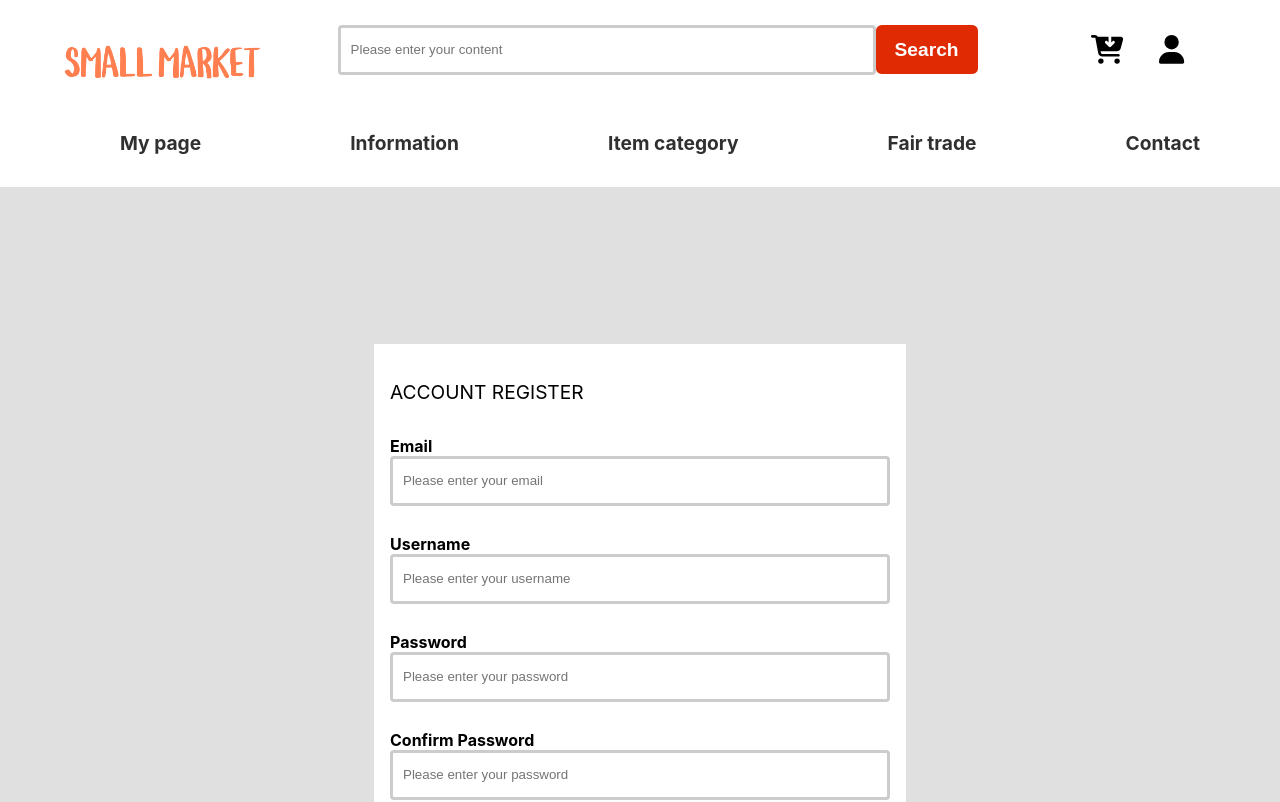
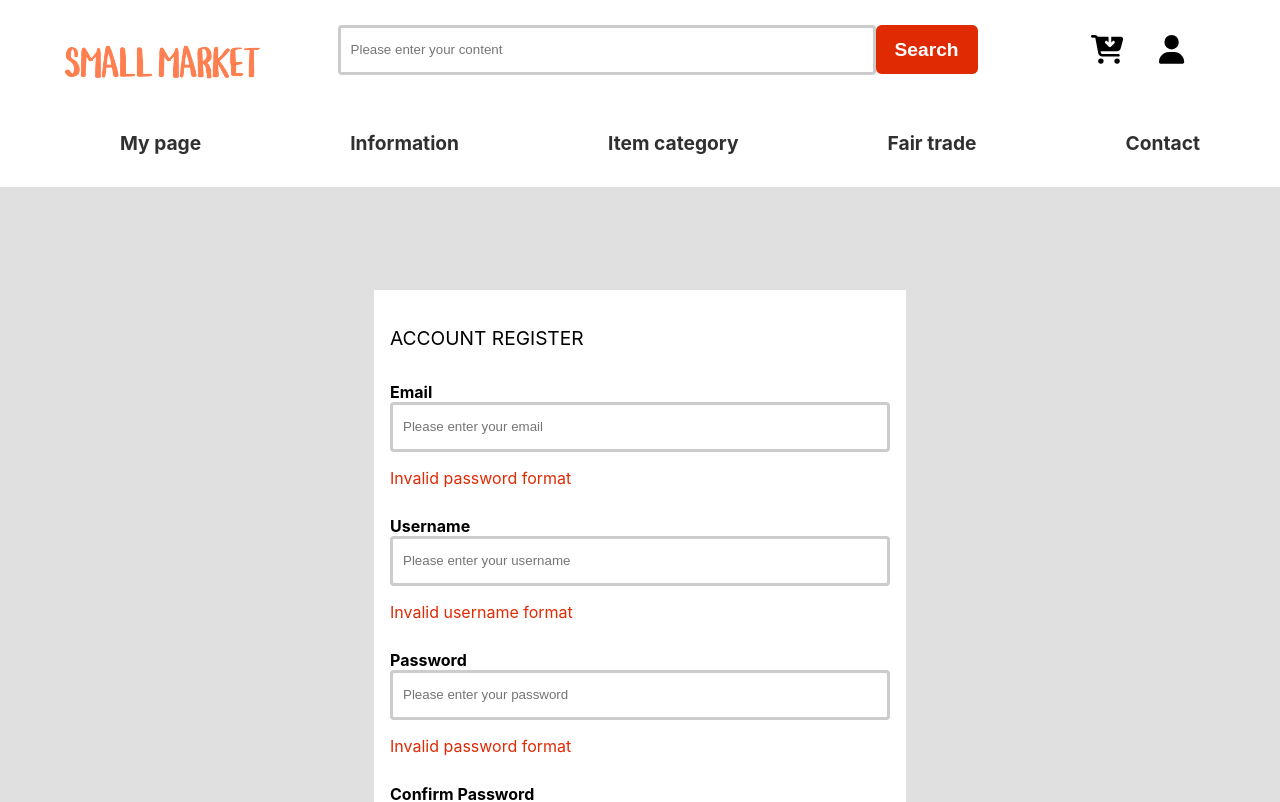
Before and after one commit to hovelopin/SmallMarket, a React (Create React App) app: page /register in a window 1280 px wide. Shown: the top 802 px of the page. Built offline with nearby package versions, Linux system fonts and the light colour scheme.

Commit message:
Fix: validation text 추가

```diff
--- a/src/components/UI/container/loginContainer.jsx
+++ b/src/components/UI/container/loginContainer.jsx
@@ -27,11 +27,12 @@ const LoginContainer = () => {
     const authDispatch = useContext(DispatchContext)
     const history = useHistory()
 
+    const { email, password } = loginFormValue
+    const isValidEmail = Validation.validateEmail(email)
+    const isValidPassword = Validation.validatePassword(password)
+
     const handleLoginSubmit = async (e) => {
         e.preventDefault()
-        const { email, password } = loginFormValue
-        const isValidEmail = Validation.validateEmail(email)
-        const isValidPassword = Validation.validatePassword(password)
         const isValidUserInformation = Validation.validateAll([
             isValidEmail,
             isValidPassword,
@@ -80,6 +81,11 @@ const LoginContainer = () => {
                             placeholder="Please enter your email"
                             onChangeEvent={handleFormValueChange}
                         />
+                        {!isValidEmail && (
+                            <StyledErrorText>
+                                Invalid email format
+                            </StyledErrorText>
+                        )}
                     </StyledFormContainer>
                     <StyledFormContainer>
                         <LabeledInput
@@ -91,6 +97,11 @@ const LoginContainer = () => {
                             placeholder="Please enter your password"
                             onChangeEvent={handleFormValueChange}
                         />
+                        {!isValidPassword && (
+                            <StyledErrorText>
+                                Invalid password format
+                            </StyledErrorText>
+                        )}
                     </StyledFormContainer>
                     <StyledSmallTextContainer>
                         <StyledSpanContainer>
@@ -169,4 +180,8 @@ const StyledButtonContainer = styled.div`
     margin-bottom: 0.5rem;
 `
 
+const StyledErrorText = styled.p`
+    color: ${Theme.colors.darkRed};
+`
+
 export default LoginContainer
--- a/src/components/UI/container/registerContainer.jsx
+++ b/src/components/UI/container/registerContainer.jsx
@@ -21,17 +21,19 @@ const RegisterContainer = () => {
     const [isOpen, handleOpenButtonClick, handleCloseButtonClick] =
         useModal(false)
 
+    const { email, username, password, confirmPassword } = registerFormValue
+    const isValidEmail = Validation.validateEmail(email)
+    const isValidUsernme = Validation.validateUsername(username)
+    const isValidPassword = Validation.validatePassword(password)
+    const isValidConfirmPassword = password === confirmPassword
+
     const handleRegisterSubmit = useCallback((e) => {
         e.preventDefault()
-        const { email, username, password, confirmPassword } = registerFormValue
-        const isValidEmail = Validation.validateEmail(email)
-        const isValidUsernme = Validation.validateUsername(username)
-        const isValidPassword = Validation.validatePassword(password)
         const isValidRegisterInformation = Validation.validateAll([
             isValidEmail,
             isValidUsernme,
             isValidPassword,
-            password === confirmPassword,
+            isValidConfirmPassword,
         ])
 
         if (!isValidRegisterInformation) {
@@ -57,6 +59,11 @@ const RegisterContainer = () => {
                             placeholder="Please enter your email"
                             onChangeEvent={handleFormValueChange}
                         />
+                        {!isValidEmail && (
+                            <StyledErrorText>
+                                Invalid password format
+                            </StyledErrorText>
+                        )}
                     </StyledFormContainer>
                     <StyledFormContainer>
                         <LabeledInput
@@ -68,6 +75,11 @@ const RegisterContainer = () => {
                             placeholder="Please enter your username"
                             onChangeEvent={handleFormValueChange}
                         />
+                        {!isValidUsernme && (
+                            <StyledErrorText>
+                                Invalid username format
+                            </StyledErrorText>
+                        )}
                     </StyledFormContainer>
                     <StyledFormContainer>
                         <LabeledInput
@@ -79,6 +91,11 @@ const RegisterContainer = () => {
                             placeholder="Please enter your password"
                             onChangeEvent={handleFormValueChange}
                         />
+                        {!isValidPassword && (
+                            <StyledErrorText>
+                                Invalid password format
+                            </StyledErrorText>
+                        )}
                     </StyledFormContainer>
                     <StyledFormContainer>
                         <LabeledInput
@@ -90,6 +107,11 @@ const RegisterContainer = () => {
                             placeholder="Please enter your password"
                             onChangeEvent={handleFormValueChange}
                         />
+                        {!isValidConfirmPassword && (
+                            <StyledErrorText>
+                                Please check your password
+                            </StyledErrorText>
+                        )}
                     </StyledFormContainer>
                     <Button
                         type="default"
@@ -133,4 +155,8 @@ const StyledFormContainer = styled.div`
     margin-bottom: 1.75rem;
 `
 
+const StyledErrorText = styled.p`
+    color: ${Theme.colors.darkRed};
+`
+
 export default RegisterContainer
```
